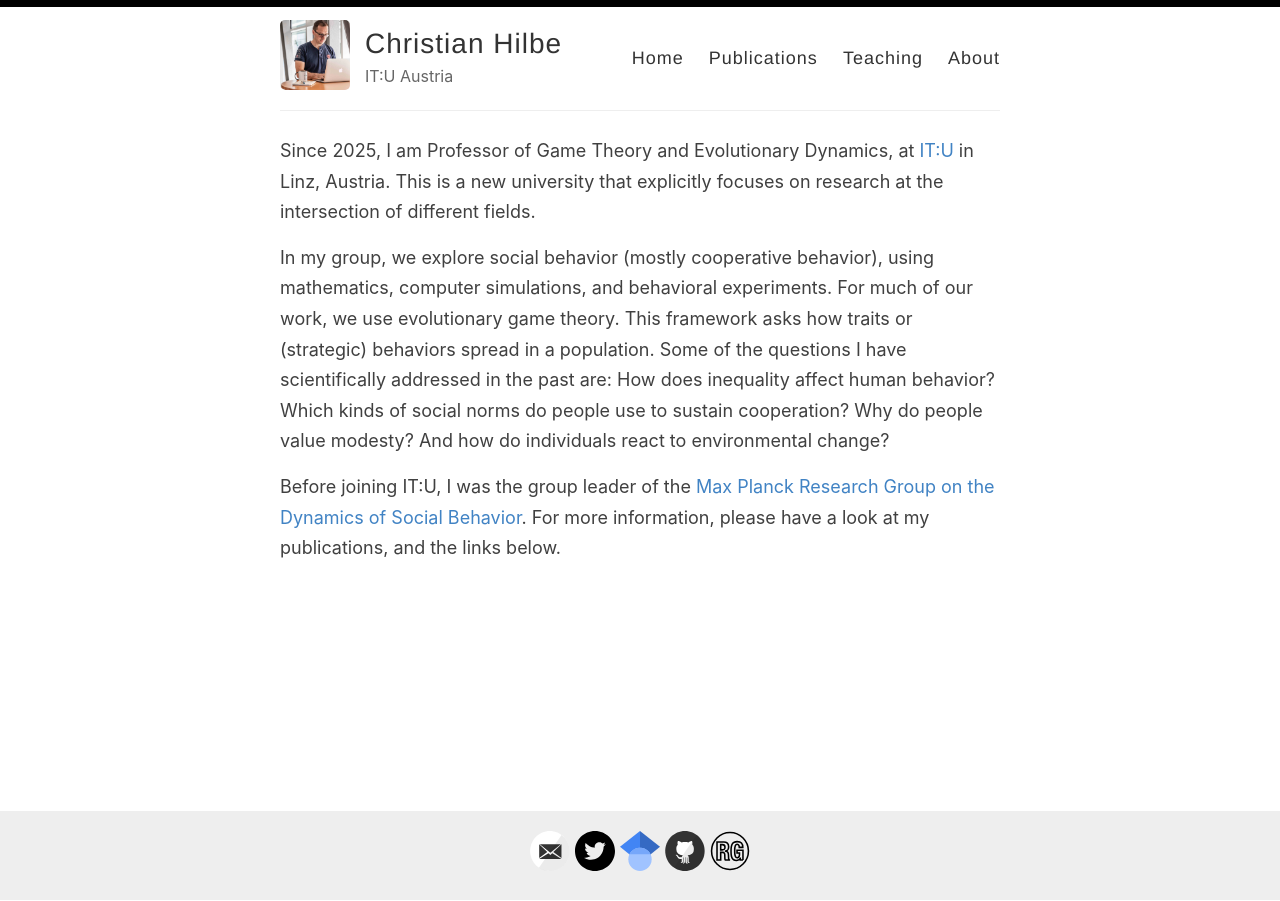
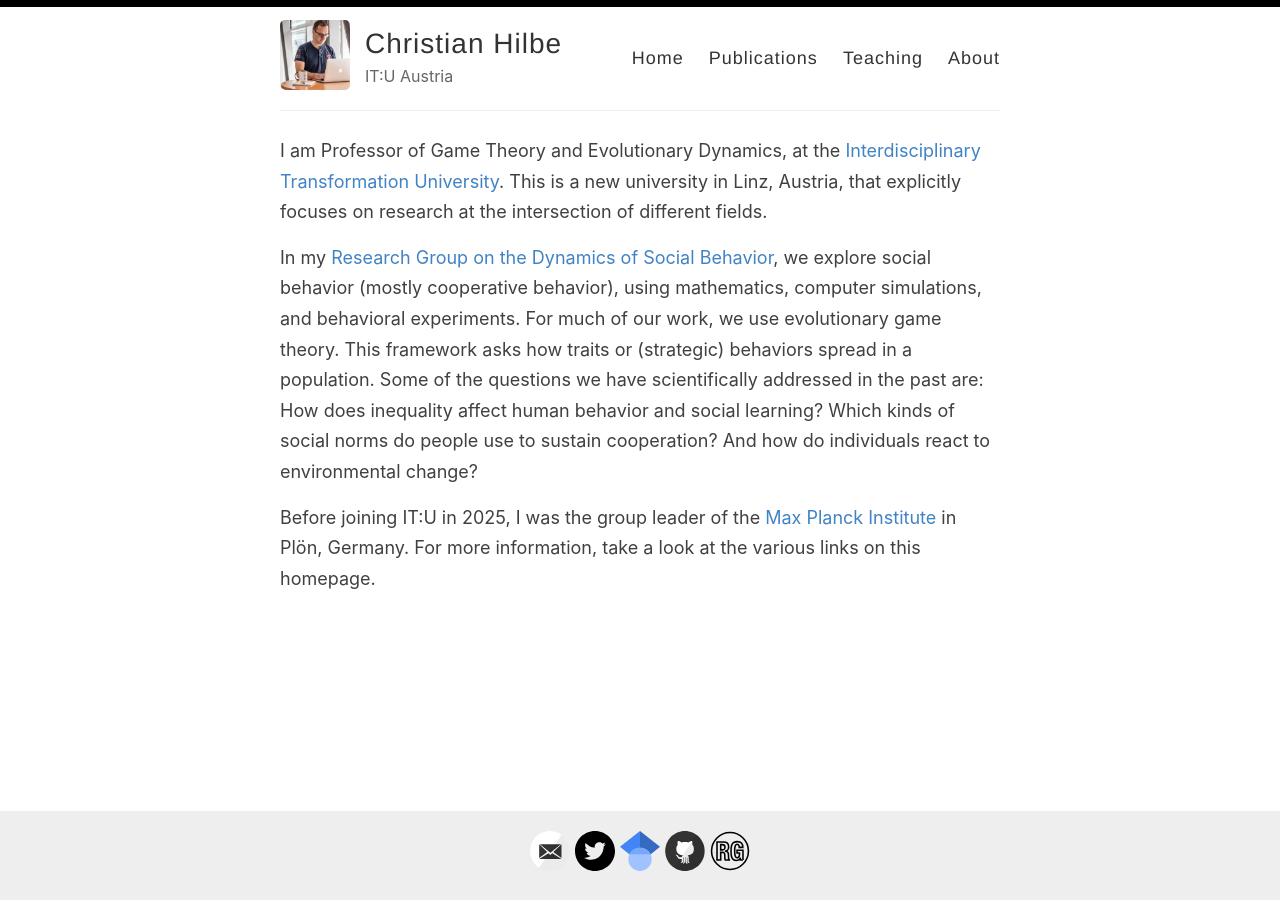
Before and after one commit to christian-hilbe/christian-hilbe.github.io, a Jekyll site: the page built from index.md, in a window 1280 px wide. Built offline with Jekyll 4.4.1, drawn with Linux system fonts in a browser that asks for light colours.

Commit message:
Changes to the title page

```diff
--- a/index.md
+++ b/index.md
@@ -2,17 +2,16 @@
 layout: default
 ---
 
-Since 2025, I am Professor of Game Theory and Evolutionary Dynamics, at [IT:U](https://it-u.at/en/) in Linz, Austria.
-This is a new university that explicitly focuses on research at the intersection of different fields.
+I am Professor of Game Theory and Evolutionary Dynamics, at the [Interdisciplinary Transformation University](https://it-u.at/en/).
+This is a new university in Linz, Austria, that explicitly focuses on research at the intersection of different fields.
 
-In my group, we explore social behavior (mostly cooperative behavior), using mathematics, computer simulations, and behavioral experiments.
+In my [Research Group on the Dynamics of Social Behavior](https://dynamics-social-behavior.github.io/), we explore social behavior (mostly cooperative behavior), using mathematics, computer simulations, and behavioral experiments.
 For much of our work, we use evolutionary game theory.
 This framework asks how traits or (strategic) behaviors spread in a population.
-Some of the questions I have scientifically addressed in the past are:
-How does inequality affect human behavior?
+Some of the questions we have scientifically addressed in the past are:
+How does inequality affect human behavior and social learning?
 Which kinds of social norms do people use to sustain cooperation?
-Why do people value modesty?
 And how do individuals react to environmental change?
 
-Before joining IT:U, I was the group leader of the [Max Planck Research Group on the Dynamics of Social Behavior](https://dynamics-social-behavior.github.io/).
-For more information, please have a look at my publications, and the links below.
+Before joining IT:U in 2025, I was the group leader of the [Max Planck Institute](https://www.evolbio.mpg.de/) in Plön, Germany.
+For more information, take a look at the various links on this homepage.
```
